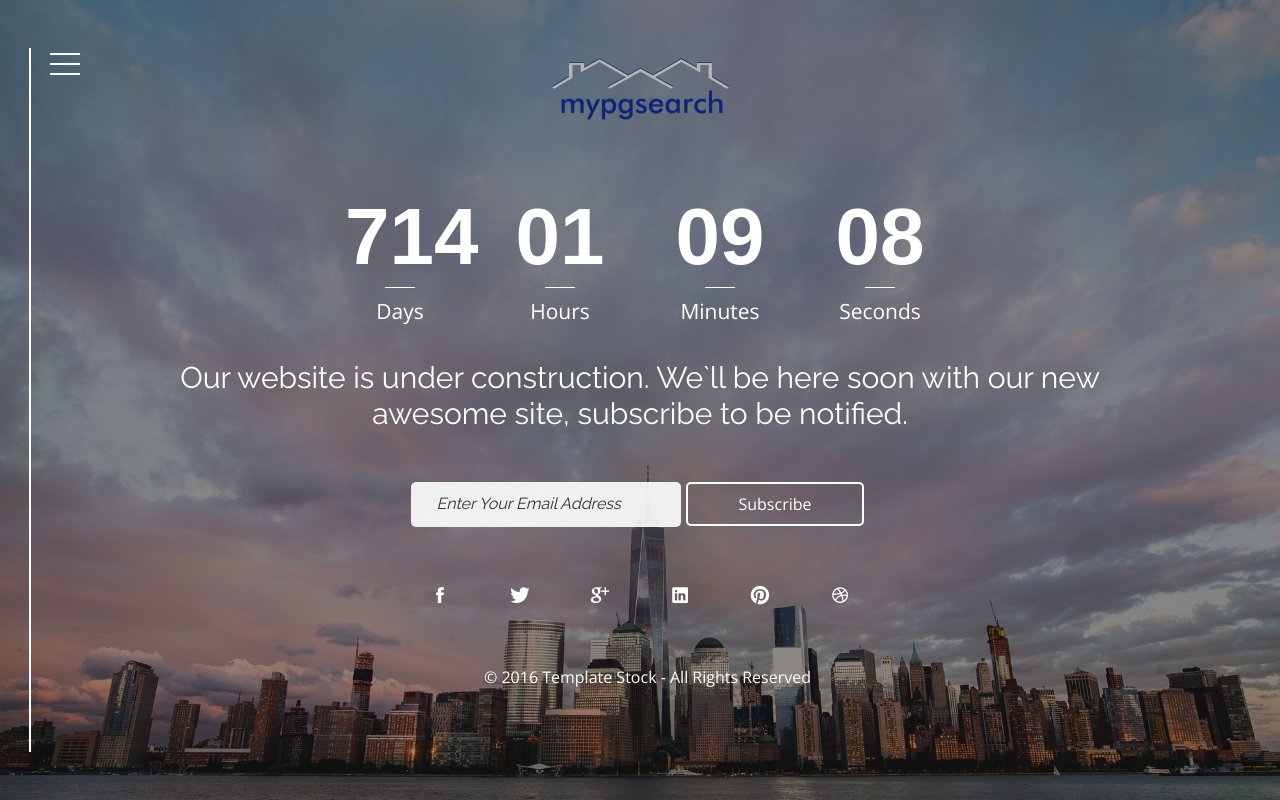
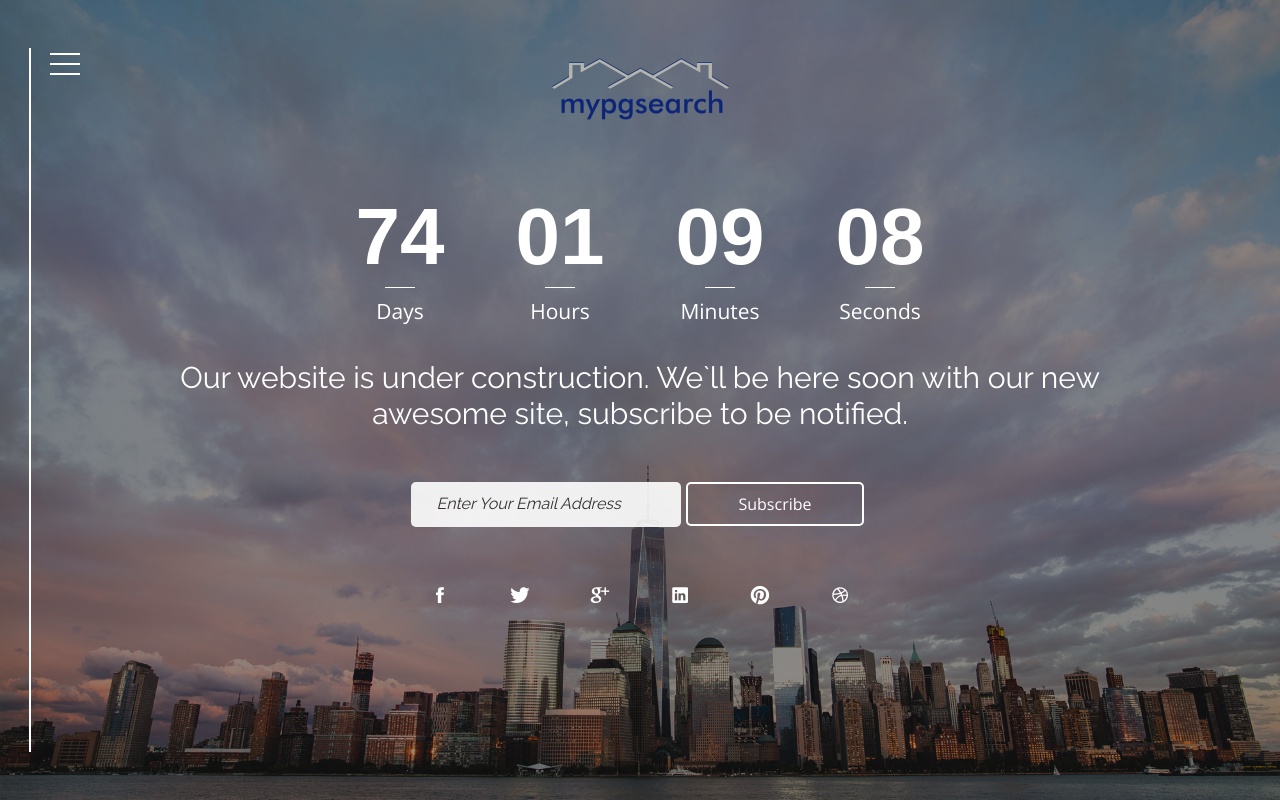
Before and after one commit to mypgsearch/mypgsearch.github.io, a plain HTML site: page index.html in a window 1280 px wide. Drawn offline with nearby package versions, Linux system fonts and the light colour scheme; files whose address does not match are found by name.

Commit message:
time setting

```diff
--- a/index.html
+++ b/index.html
@@ -156,7 +156,6 @@
 <!-- copyright -->
 <footer class="copy-right animated bounceInUp" data-animation-delay="700">
 <div class="copyright">
-© 2016 <a href="http://templatestock.co">Template Stock</a> - All Rights Reserved
 </div>
 </footer><!-- /copyright -->
 
--- a/js/main.js
+++ b/js/main.js
@@ -114,7 +114,7 @@
 					Clock Countdown
 		======================================*/
 
-		$('#clock-countdown').countdown('2018/12/30 12:00:00').on('update.countdown', function(event) {
+		$('#clock-countdown').countdown('2017/03/30 12:00:00').on('update.countdown', function(event) {
 			var $this = $(this).html(event.strftime(''
 				+ '<div class="counter-container"><div class="counter-box first"><div class="number">%-D</div><span>Day%!d</span></div>'
 				+ '<div class="counter-box"><div class="number">%H</div><span>Hours</span></div>'
```
Also changed, not shown: about.html (+1 -1 lines), contact.html (+1 -1 lines), portfolio.html (+1 -1 lines), services.html (+1 -1 lines), team.html (+1 -1 lines).
